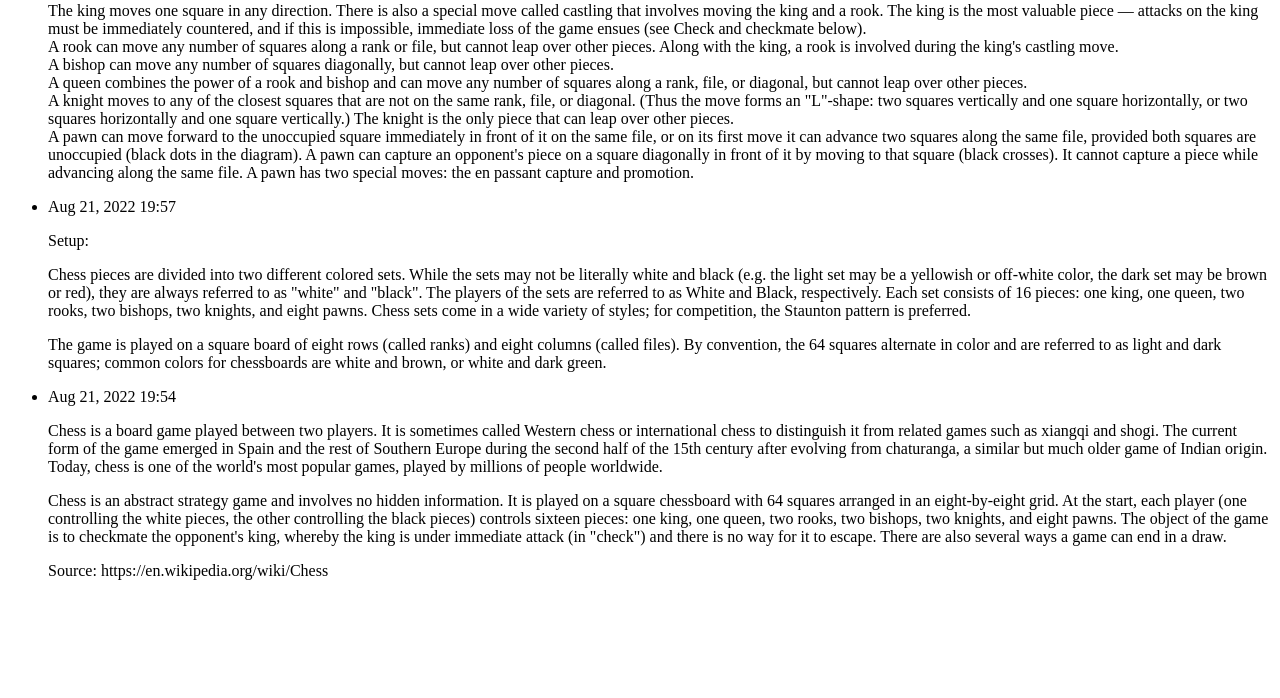
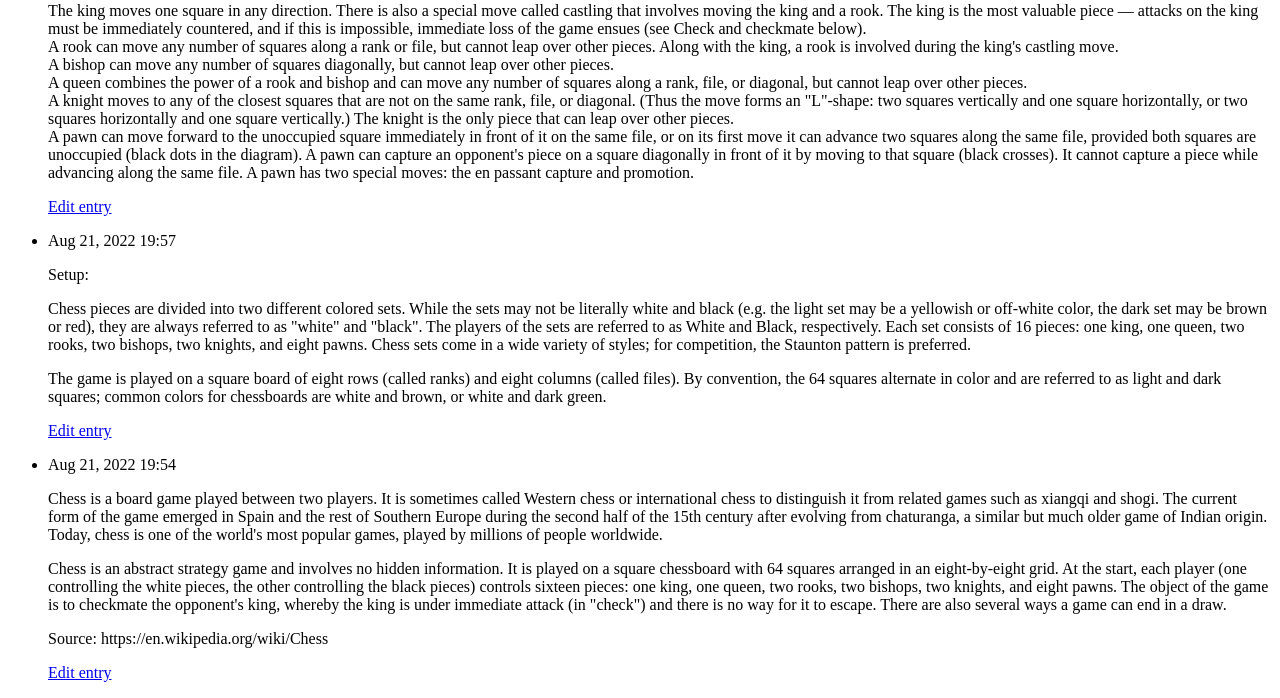
Before and after one commit to SirArnoldB/learning_log, a Django app: page /topics/1/ in a window 1280 px wide. Shown: the part 210-908 px from the top of the page. Before the commit the page ends 790 px from the top, so only its background shows below. Run offline with Django 4.2, Linux system fonts and the light colour scheme; data comes from the database, SQL or seed files in the repository; both versions use the stored data as it was after the commit.

Commit message:
add functionality to edit entries.

```diff
--- a/learning_log/learning_logs/templates/learning_logs/topic.html
+++ b/learning_log/learning_logs/templates/learning_logs/topic.html
@@ -15,6 +15,9 @@
                 <p>{{ entry.date_added|date:'M d, Y H:i' }}</p>
                 {# Display full text including line breaks in a format understood by browsers. #}
                 <p>{{ entry.text|linebreaks }}</p>
+                <p>
+                    <a href="{% url 'learning_logs:edit_entry' entry.id %}">Edit entry</a>
+                </p>
             </li>
         {% empty %}
             <li>There are no entries for this topic yet.</li>
--- a/learning_log/learning_logs/urls.py
+++ b/learning_log/learning_logs/urls.py
@@ -15,4 +15,6 @@ urlpatterns = [
     path('new_topic/', views.new_topic, name='new_topic'),
     # Page for adding a new entry.
     path('new_entry/<int:topic_id>/', views.new_entry, name='new_entry'),
+    # Page for editing an entry.
+    path('edit_entry/<int:entry_id>/', views.edit_entry, name='edit_entry'),
 ]
--- a/learning_log/learning_logs/views.py
+++ b/learning_log/learning_logs/views.py
@@ -2,7 +2,7 @@ from dataclasses import dataclass
 from html import entities
 from multiprocessing import context
 from django.shortcuts import render, redirect
-from .models import Topic
+from .models import Topic, Entry
 from .forms import TopicForm, EntryForm
 
 def index(request):
@@ -63,3 +63,21 @@ def new_entry(request, topic_id):
     # Display a blank or invalid form.
     context = {'topic': topic, 'form': form}
     return render(request, 'learning_logs/new_entry.html', context)
+
+def edit_entry(request, entry_id):
+    """Edit an existing entry."""
+    entry = Entry.objects.get(id=entry_id)
+    topic = entry.topic
+
+    if request.method != 'POST':
+        # Initial request; pre-fill form with the current entry.
+        form = EntryForm(instance=entry)
+    else:
+        # POST data submitted; process data.
+        form = EntryForm(instance=entry, data=request.POST)
+        if form.is_valid():
+            form.save()
+            return redirect('learning_logs:topic', topic_id=topic.id)
+
+    context = {'entry': entry, 'topic': topic, 'form': form}
+    return render(request, 'learning_logs/edit_entry.html', context)
```
Also changed, not shown: learning_log/learning_logs/templates/learning_logs/edit_entry.html (added, +16 -0 lines), learning_log/db.sqlite3.
